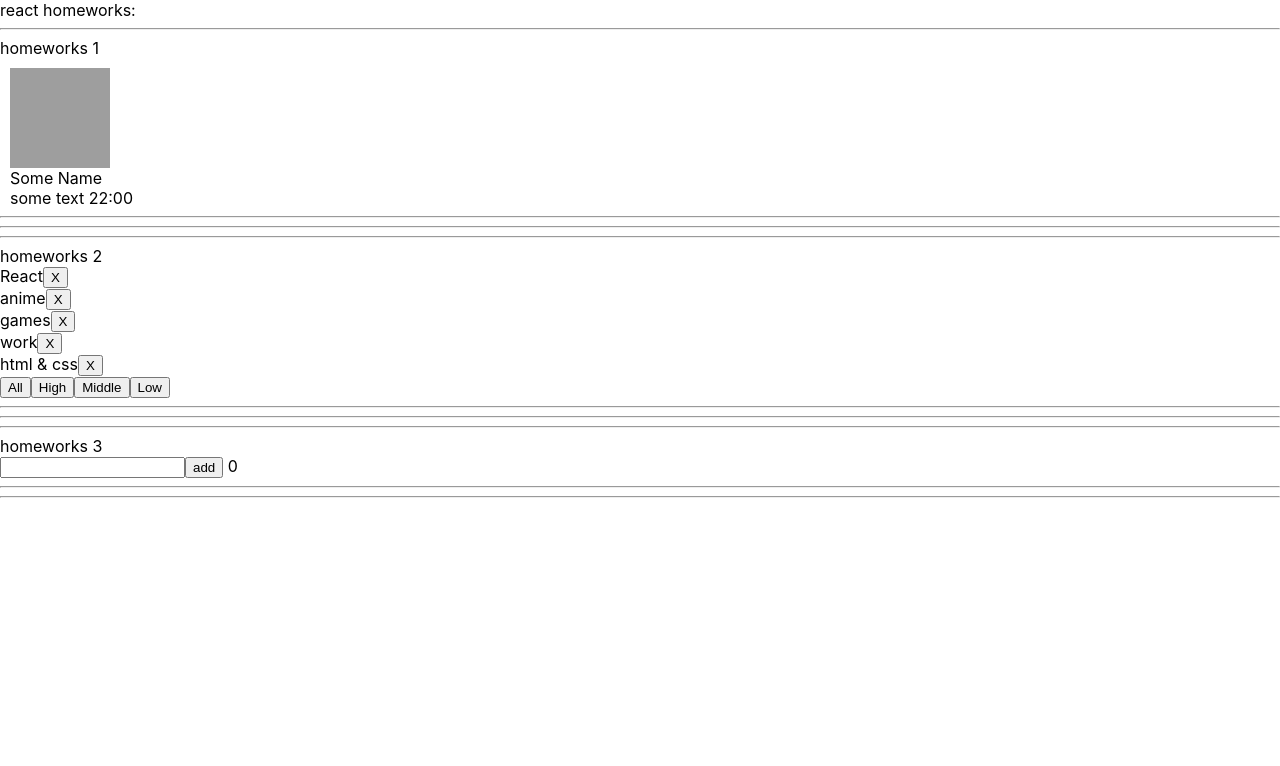
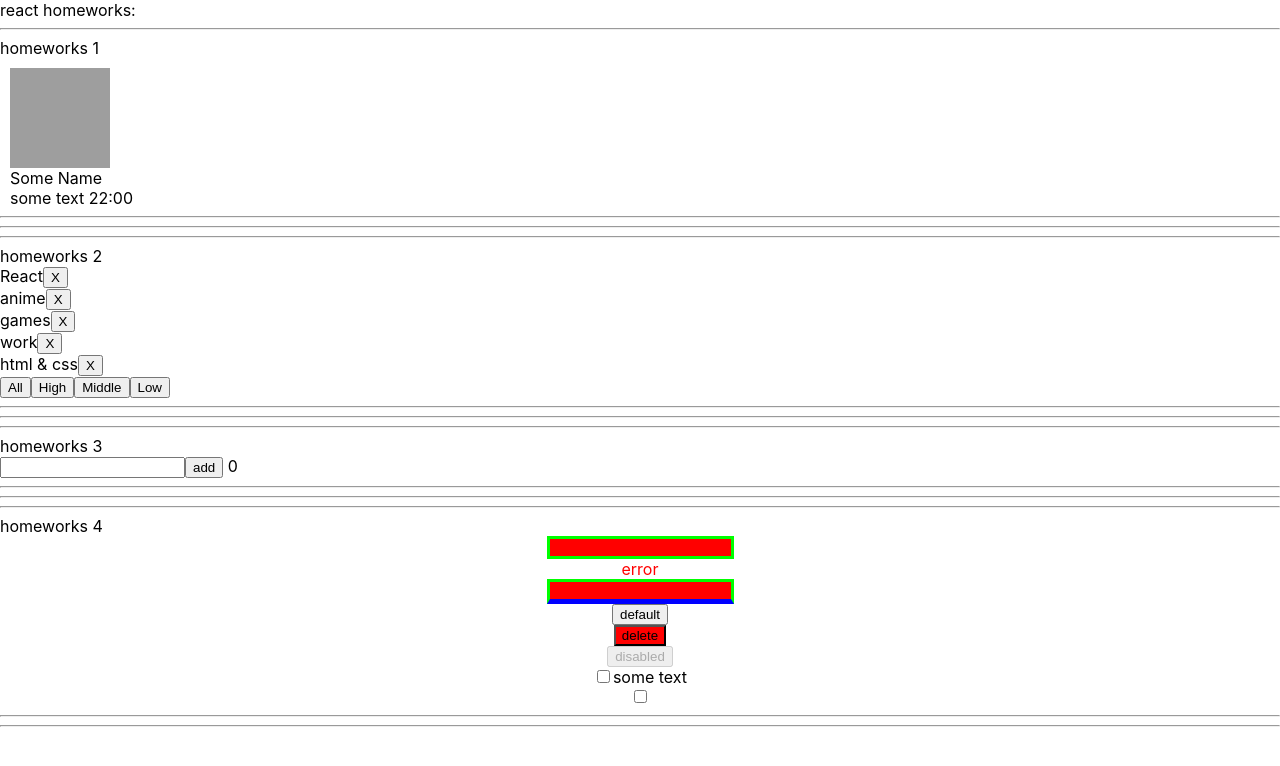
Before and after one commit to KirillDolzhenkov/homework-front-1, a React (Create React App) app: page / in a window 1280 px wide. Shown: the top 766 px of the page. Built offline with nearby package versions, Linux system fonts and the light colour scheme; grey boxes are pictures that could not be loaded.

Commit message:
code refactoring

```diff
--- a/src/p1-main/m1-ui/u1-app/App.tsx
+++ b/src/p1-main/m1-ui/u1-app/App.tsx
@@ -3,6 +3,7 @@
 import HW1 from '../../../p2-homeworks/h1/HW1'
 import HW2 from "../../../p2-homeworks/h2/HW2";
 import HW3 from '../../../p2-homeworks/h3/HW3';
+import HW4 from '../../../p2-homeworks/h4/HW4';
 
 function App() {
     return (
@@ -11,7 +12,7 @@
             <HW1/>
             <HW2/>
             <HW3/>
-            {/*<HW4/>*/}
+            <HW4/>
             {/*<HW5/>*/}
 
         </div>
```
